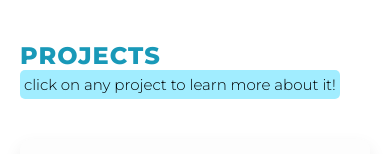
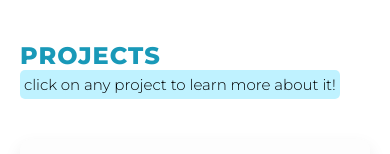
Before and after one commit to ryanguyen2/ryanguyen2.github.io, a React (Vite) app: page / in a window 390 px wide. Shown: the part 1691-1845 px from the top of the page. Built offline with nearby package versions, Linux system fonts and the light colour scheme.

Commit message:
changed about section highlight on mobile

```diff
--- a/src/styles.css
+++ b/src/styles.css
@@ -961,7 +961,11 @@ h3 {
 /*mobile/phone styles*/
 @media (max-width: 767px) {
     :root {
-    --highlight: #21d3ff6b;
+    --highlight: #21d3ff49;
+  }
+
+  .about{
+    background: var(--highlight);
   }
 
   .hero-inner,
```
